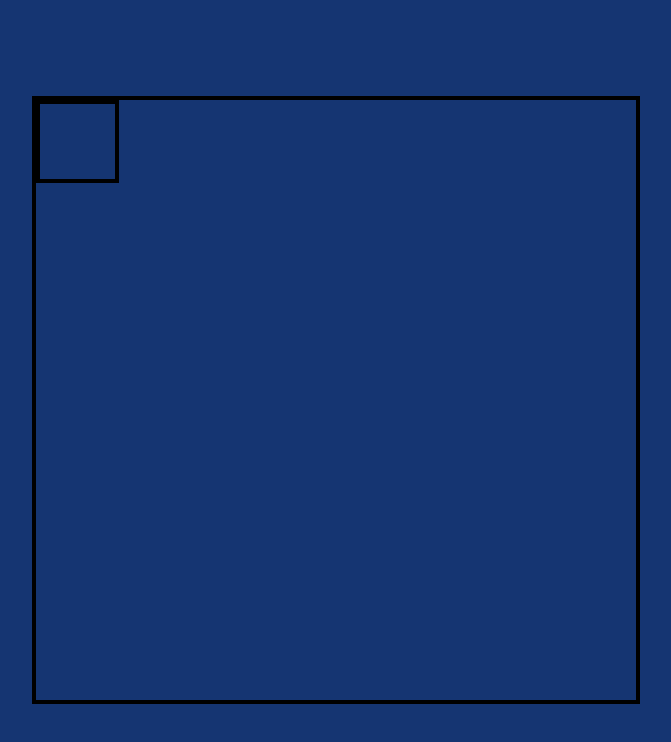
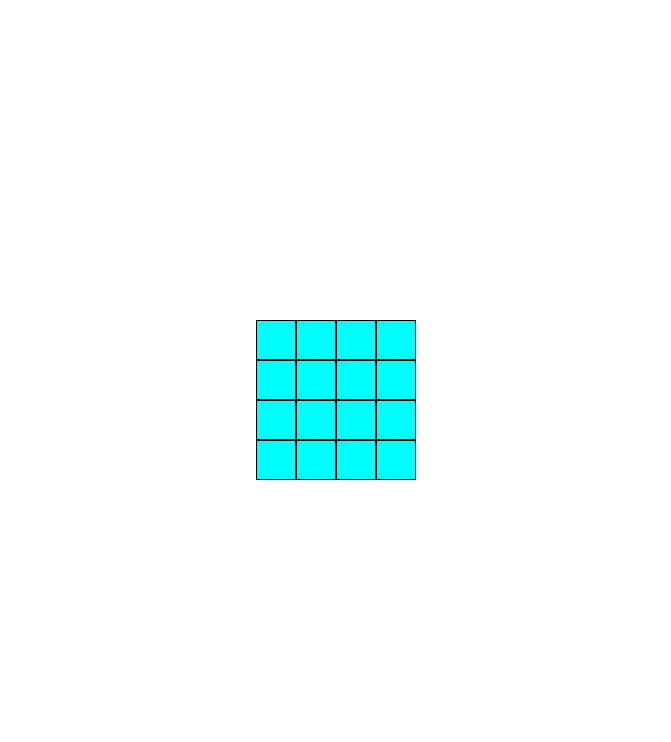
Before and after one commit to tenkt/Etch-A-Sketch, a plain HTML site: page index.html in a window 1280 px wide. Shown: the whole page, without its empty margins (304-975 px from the left). Drawn offline with Linux system fonts and the light colour scheme.

Commit message:
Redo div container. CreateGrid() to include looping squareBox into row. gridSize parameter determines gridSize. Style squareBox. Add display: flex to row for correct layout.

```diff
--- a/index.html
+++ b/index.html
@@ -7,6 +7,8 @@
     <script src="script.js" defer></script>
   </head>
   <body>
+    <div class = 'container'>
 
+    </div>
   </body>
 </html>
--- a/script.js
+++ b/script.js
@@ -1,7 +1,26 @@
-  const sketchContainer = document.createElement('div');
-  sketchContainer.classList.add('sketchContainer');
-  document.body.appendChild(sketchContainer);
+const container = document.querySelector('.container');
+const gridSize = 4;
+//const sketchContainer = document.createElement('div');
+//sketchContainer.classList.add('sketchContainer');
+//ontainer.appendChild(sketchContainer);
 
-  const gridSquares = document.createElement('div');
-  gridSquares.classList.add('gridSquares');
-  sketchContainer.appendChild(gridSquares);
+//const gridSquares = document.createElement('div');
+//gridSquares.classList.add('gridSquares');
+//sketchContainer.appendChild(gridSquares);
+
+const createGrid = (grid) => {
+  for (let i = 0; i < gridSize; i++) {
+    const row = document.createElement('div');
+    row.classList.add('row')
+
+    for (let j = 0; j < grid; j++) {
+      const squareBox = document.createElement('div');
+      squareBox.classList.add('squareBox');
+      row.appendChild(squareBox);
+    }
+
+    container.appendChild(row);
+  }
+}
+
+createGrid(gridSize);
--- a/style.css
+++ b/style.css
@@ -2,19 +2,20 @@ html, body {
     display: flex;
     justify-content: center;
     align-items: center;
-    background-color: rgb(21, 53, 114);
     height: 100%;
     width: 100%;
 }
 
-.sketchContainer {
-    width: 600px;
-    height: 600px;
-    border: 4px solid black;
+.container {
 }
 
-.gridSquares {
-    width: 75px;
-    height: 75px;
-    border: 4px solid black;
+.row {
+    display: flex;
 }
+
+.squareBox {
+    width: 38px;
+    height: 38px;
+    border: 1px solid black;
+    background-color: aqua;
+}
```
